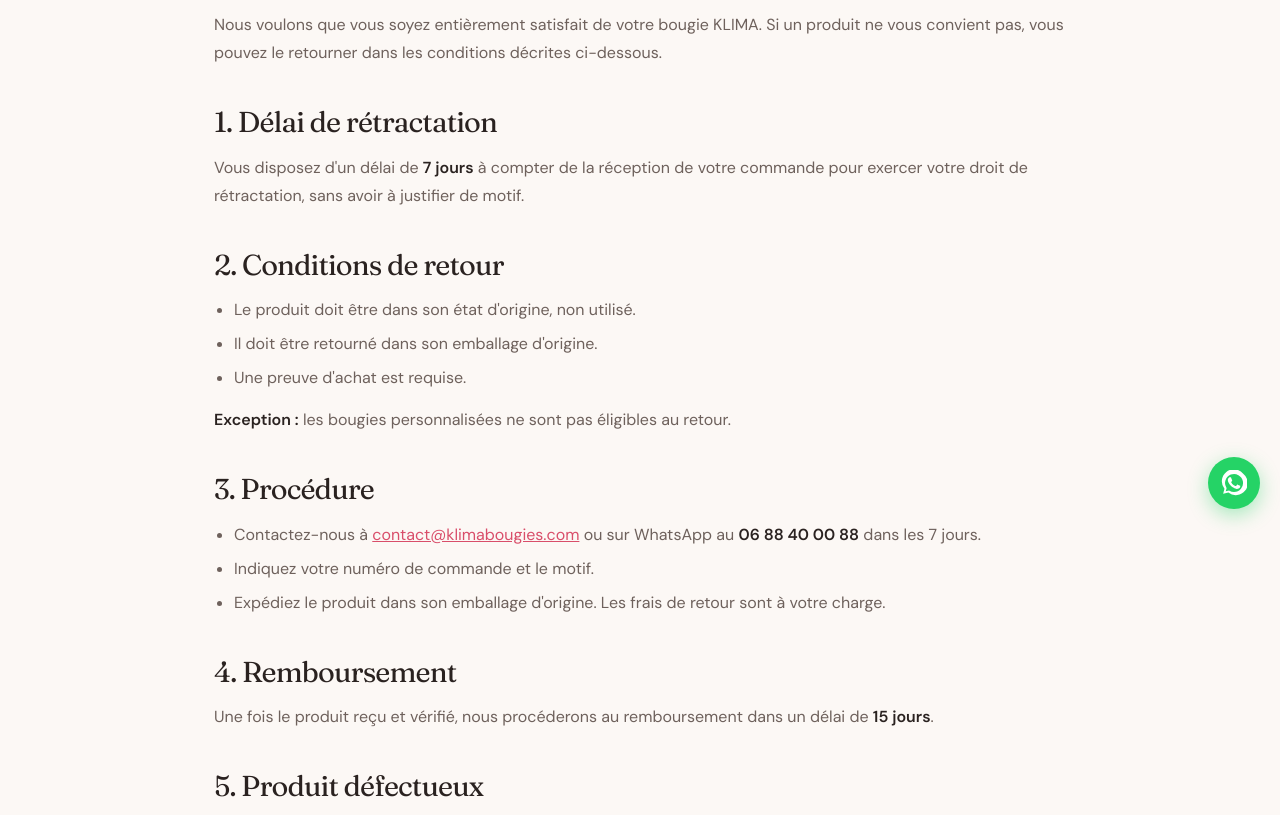
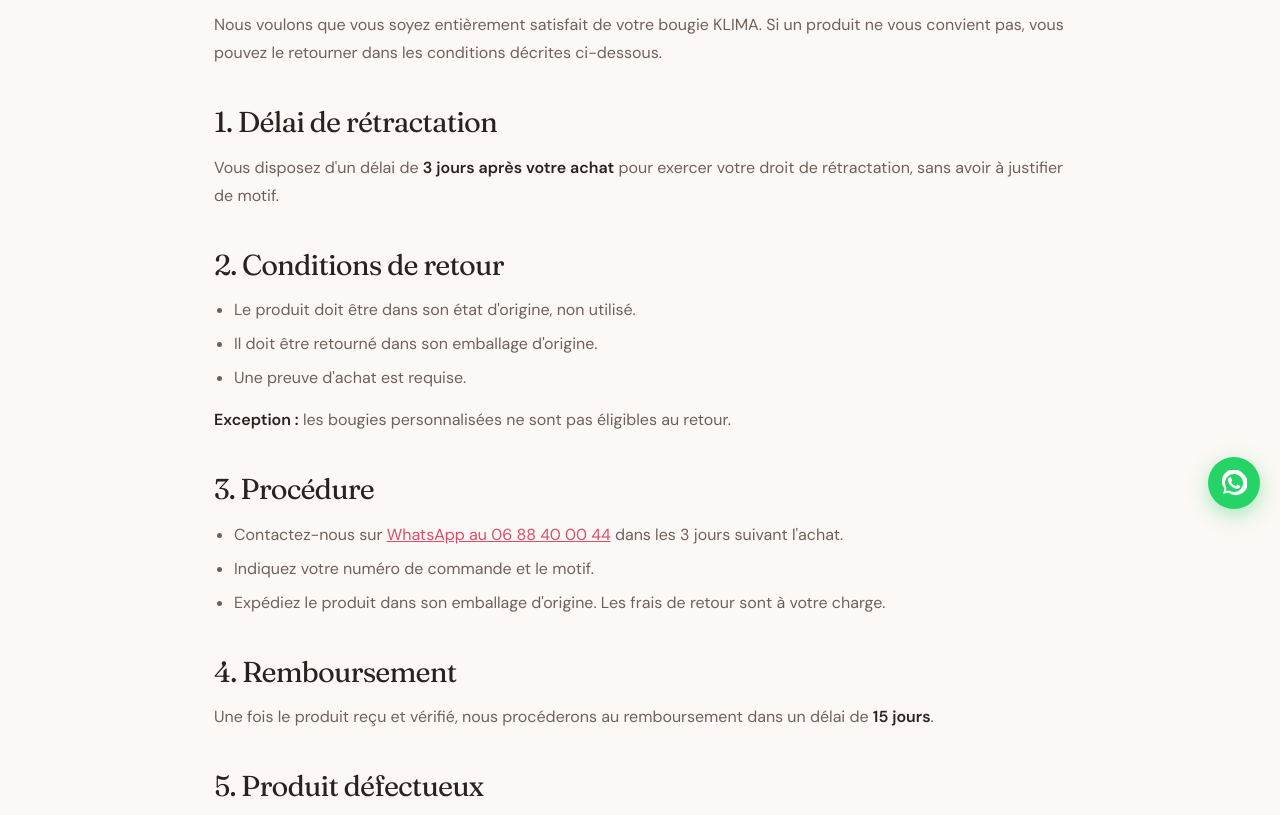
Before and after one commit to iconicagency01-lab/klima, a plain HTML site: page politique-de-retour.html in a window 1280 px wide. Shown: the part 267-1082 px from the top of the page. Drawn offline with Linux system fonts and the light colour scheme.

Commit message:
Update politique-de-retour.html

```diff
--- a/politique-de-retour.html
+++ b/politique-de-retour.html
@@ -92,7 +92,7 @@ a.link:hover{color:var(--ink);}
   <p>Nous voulons que vous soyez entièrement satisfait de votre bougie KLIMA. Si un produit ne vous convient pas, vous pouvez le retourner dans les conditions décrites ci-dessous.</p>
 
   <h2 class="h-display h2">1. Délai de rétractation</h2>
-  <p>Vous disposez d'un délai de <strong>7 jours</strong> à compter de la réception de votre commande pour exercer votre droit de rétractation, sans avoir à justifier de motif.</p>
+  <p>Vous disposez d'un délai de <strong>3 jours après votre achat</strong> pour exercer votre droit de rétractation, sans avoir à justifier de motif.</p>
 
   <h2 class="h-display h2">2. Conditions de retour</h2>
   <ul>
@@ -104,7 +104,7 @@ a.link:hover{color:var(--ink);}
 
   <h2 class="h-display h2">3. Procédure</h2>
   <ul>
-    <li>Contactez-nous à <a href="mailto:contact@klimabougies.com" class="link">contact@klimabougies.com</a> ou sur WhatsApp au <strong>06 88 40 00 88</strong> dans les 7 jours.</li>
+    <li>Contactez-nous sur <a href="https://wa.me/212688400044" class="link">WhatsApp au 06 88 40 00 44</a> dans les 3 jours suivant l'achat.</li>
     <li>Indiquez votre numéro de commande et le motif.</li>
     <li>Expédiez le produit dans son emballage d'origine. Les frais de retour sont à votre charge.</li>
   </ul>
@@ -125,7 +125,7 @@ a.link:hover{color:var(--ink);}
   </div>
 </footer>
 
-<a href="https://wa.me/212688400088?text=Bonjour%20KLIMA%2C%20j%27ai%20une%20question." target="_blank" rel="noopener" class="wa-float" aria-label="Nous contacter sur WhatsApp">
+<a href="https://wa.me/212688400044?text=Bonjour%20KLIMA%2C%20j%27ai%20une%20question." target="_blank" rel="noopener" class="wa-float" aria-label="Nous contacter sur WhatsApp">
   <svg viewBox="0 0 24 24" xmlns="http://www.w3.org/2000/svg"><path d="M17.5 14.4c-.3-.1-1.7-.8-2-.9-.3-.1-.5-.1-.7.1-.2.3-.7.9-.9 1.1-.2.2-.3.2-.6.1-.3-.1-1.2-.4-2.3-1.4-.8-.7-1.4-1.6-1.5-1.9-.2-.3 0-.5.1-.6.1-.1.3-.3.4-.5.1-.2.2-.3.3-.5.1-.2 0-.4 0-.5-.1-.1-.7-1.6-.9-2.2-.2-.6-.5-.5-.7-.5h-.6c-.2 0-.5.1-.8.4-.3.3-1 1-1 2.4s1 2.8 1.2 3c.1.2 2 3.1 4.9 4.3 1.7.7 2.4.8 3.3.6.5-.1 1.7-.7 1.9-1.4.2-.7.2-1.3.2-1.4-.1-.1-.3-.2-.6-.3z"/><path d="M20.5 3.5A11 11 0 0 0 3.2 17.3L2 22l4.8-1.2A11 11 0 0 0 20.5 3.5zM12 20.3a8.3 8.3 0 0 1-4.2-1.2l-.3-.2-3.1.8.8-3-.2-.3A8.3 8.3 0 1 1 12 20.3z"/></svg>
 </a>
 </body>
```
